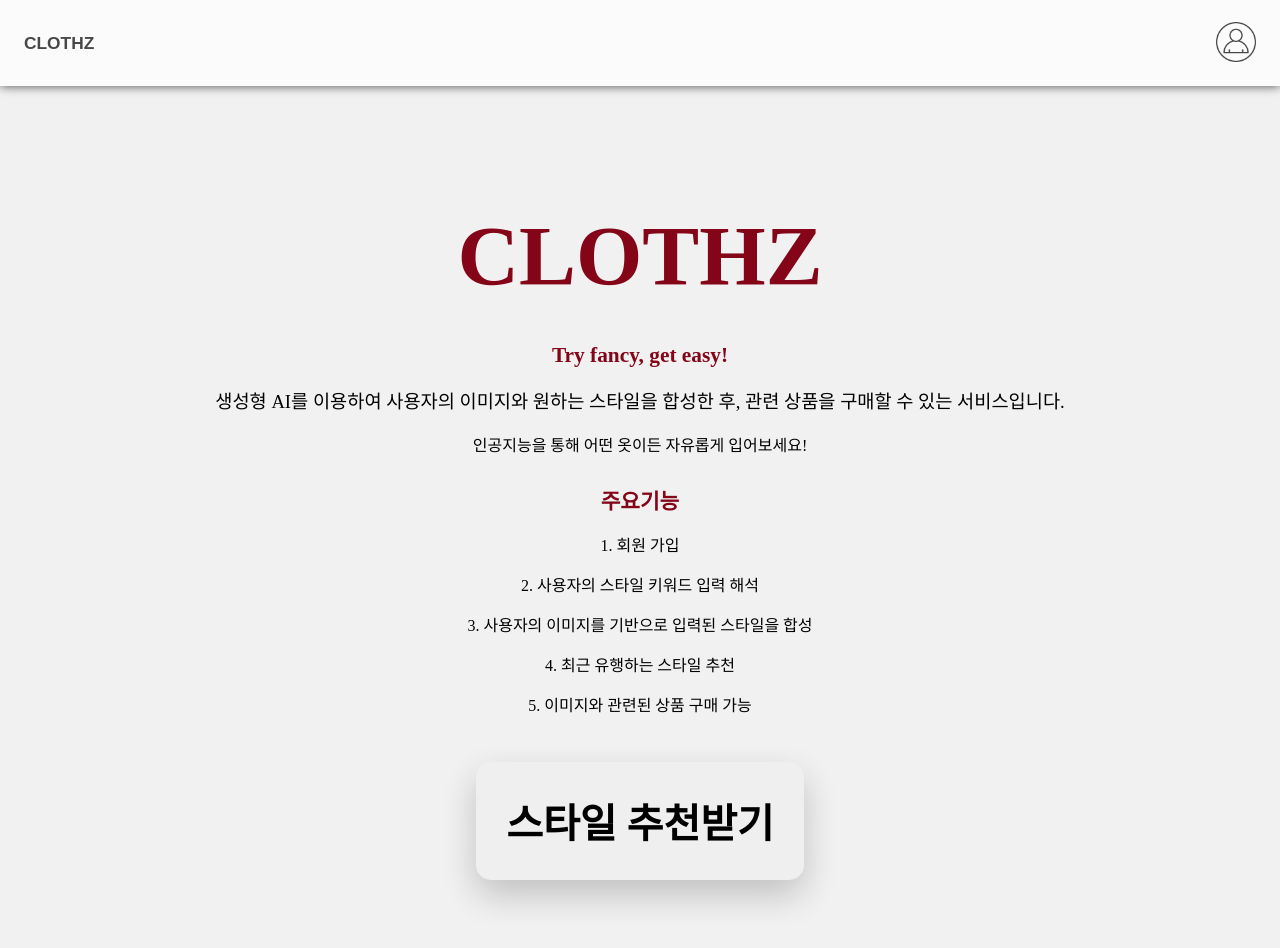
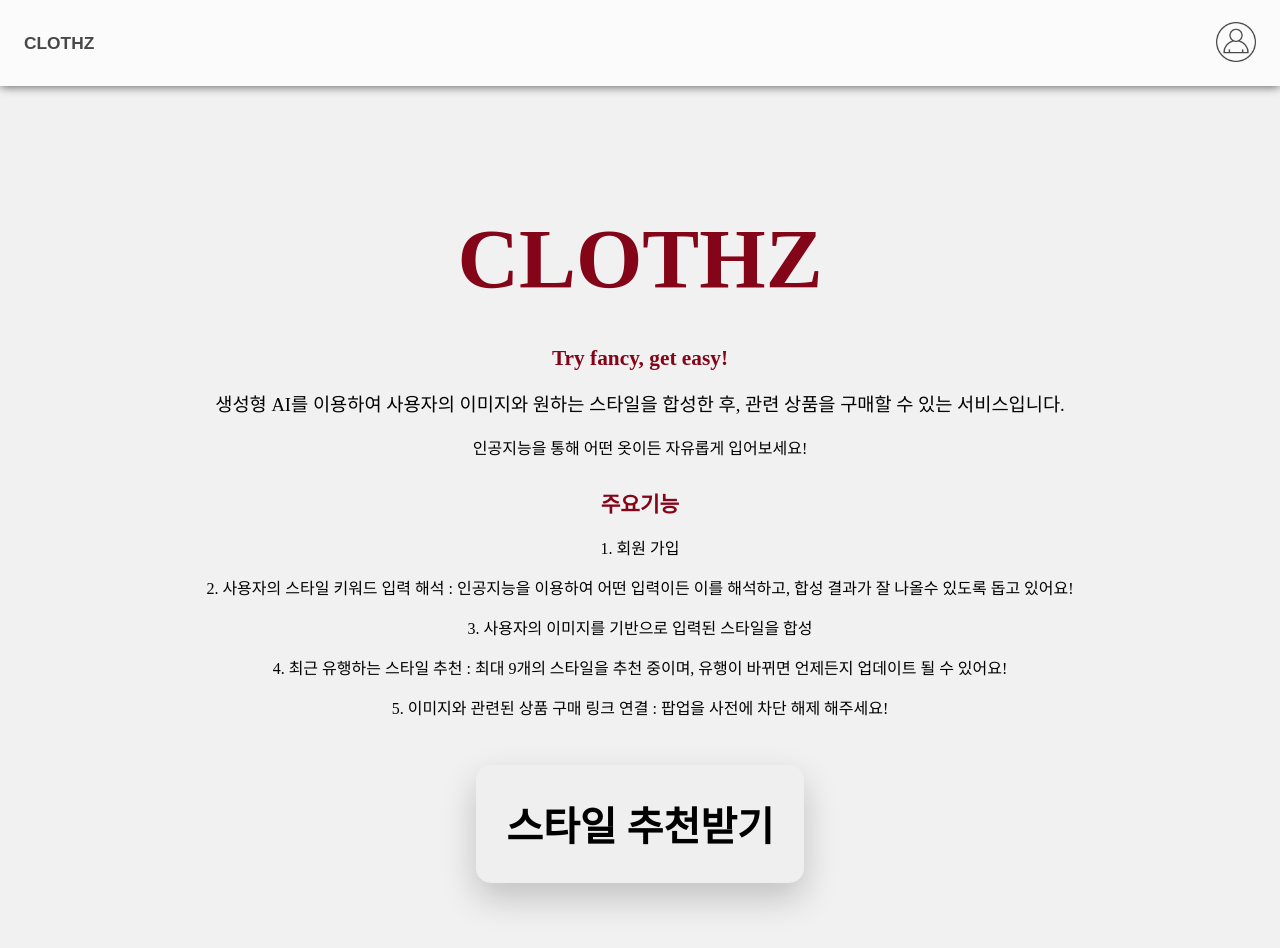
Before and after one commit to ghogho232/Capstone-FrontEnd, a React (Create React App) app in the folder capstone_front/: page / in a window 1280 px wide. Shown: the top 948 px of the page. Built offline with nearby package versions, Linux system fonts and the light colour scheme; no server answers; a web font is replaced by a local one.

Commit message:
css edit, main explanation edit, img edit

```diff
--- a/capstone_front/src/component/page/ListPage.jsx
+++ b/capstone_front/src/component/page/ListPage.jsx
@@ -160,7 +160,7 @@ function ListPage() {
           </tbody>
         </table>
         <div className="prompt"> Or..You can type it ! </div>
-        <h4>ex. </h4>
+        <h4>교복, 군복, 정장, 한복 등의 정형화된 복장은 물론, 명품 브랜드나 자신, 또는 분위기에 대한 묘사를 키워드로 적어도 좋아요!</h4>
         <textarea placeholder="마음에 드는 추천이 없다면, 원하는 스타일을 마음껏 적어보세요!" type="input" id="inputbox" className="inputbox" />
         <div><input type="button" value="keyword add" id="addButton" className="addbutton" onClick={makeSentence} /></div>
         <div><input type="button" value=">> NEXT" id="nextButton" className="howtobutton" onClick={sendSelectedItems} /></div>
--- a/capstone_front/src/component/page/MainPage.jsx
+++ b/capstone_front/src/component/page/MainPage.jsx
@@ -22,10 +22,10 @@ function MainPage(props) {
             <p style={{ paddingBottom: "10px" }}>인공지능을 통해 어떤 옷이든 자유롭게 입어보세요!</p>
             <h2 style={{ fontSize: "16pt", color: "#840418", fontFamily: 'GmarketSansMedium', paddingBottom: "0px" }}>주요기능</h2>
             <p> 1. 회원 가입</p>
-            <p> 2. 사용자의 스타일 키워드 입력 해석</p>
+            <p> 2. 사용자의 스타일 키워드 입력 해석 : 인공지능을 이용하여 어떤 입력이든 이를 해석하고, 합성 결과가 잘 나올수 있도록 돕고 있어요!</p>
             <p> 3. 사용자의 이미지를 기반으로 입력된 스타일을 합성</p>
-            <p> 4. 최근 유행하는 스타일 추천</p>
-            <p> 5. 이미지와 관련된 상품 구매 가능</p>
+            <p> 4. 최근 유행하는 스타일 추천 : 최대 9개의 스타일을 추천 중이며, 유행이 바뀌면 언제든지 업데이트 될 수 있어요!</p>
+            <p> 5. 이미지와 관련된 상품 구매 링크 연결 : 팝업을 사전에 차단 해제 해주세요!</p>
             <Button
                 title='스타일 추천받기'
                 onClick={() => {
```
